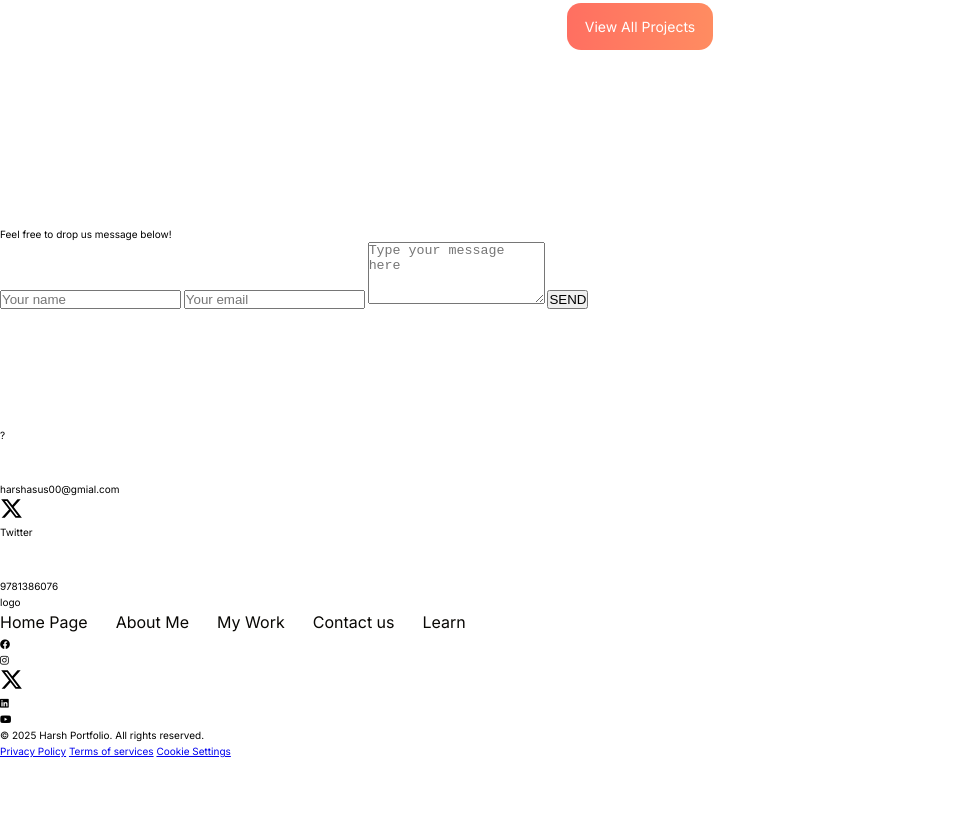
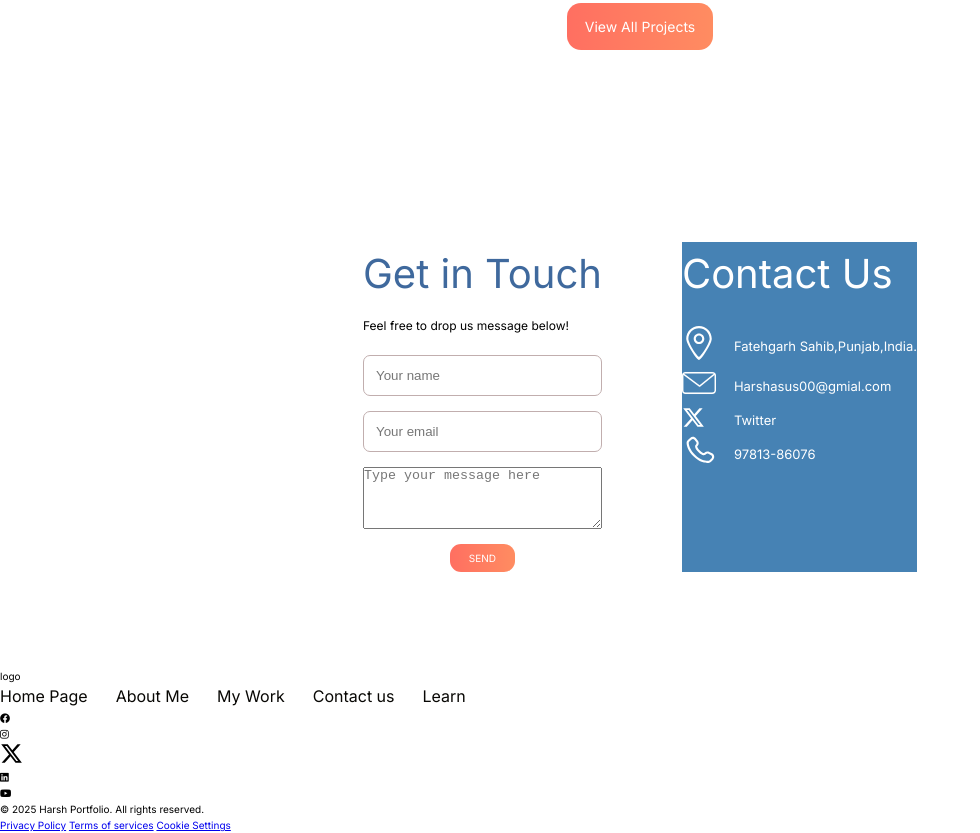
Before and after one commit to harsh120631/personal-portfolio-v2, a website built with Parcel: page index.html in a window 1280 px wide. Shown: the part 3375-4208 px from the top of the page, without its empty margins (0-980 px from the left). Before the commit the page ends 4134 px from the top, so only its background shows below. Built offline with nearby package versions, Linux system fonts and the light colour scheme.

Commit message:
i dont know contact us section can became headache

```diff
--- a/index.html
+++ b/index.html
@@ -240,7 +240,7 @@
       <!-- contact us page -->
       <section class="Contact-us">
         <div class="Contact-us__user--info">
-          <h1 class="Contact-us__user--heading">Get in Touch</h1>
+          <h2 class="Contact-us__user--heading">Get in Touch</h2>
           <p class="Contact-us__user--sub-heading">
             Feel free to drop us message below!
           </p>
@@ -252,13 +252,15 @@
               rows="4"
               required
             ></textarea>
-            <button type="submit">SEND</button>
+            <div class="Contact-us__user--btn text-center ">
+              <button type="submit" class="reusable__btn">SEND</button>
+            </div>
           </form>
         </div>
         <div class="Contact-us__our--info">
-          <h1 class="Contact-us__our--heading">Contact Us</h1>
+          <h2 class="Contact-us__our--heading">Contact Us</h2>
           <div class="Contact-us__our--text">
-            <div class="Contact-us__our--location">
+            <div class="Contact-us__our--location Contact-us__our--details  " style="gap: 1.8rem;">
               <div class="Contact-us__our--location__logo">
                 <img
                   src="src/icon/location svg.svg"
@@ -266,17 +268,17 @@
                   width="34px"
                 />
               </div>
-              <div class="Contact-us__our--location__text">?</div>
+              <div class="Contact-us__our--location__text">Fatehgarh Sahib,Punjab,India.</div>
             </div>
-            <div class="Contact-us__our--email">
+            <div class="Contact-us__our--email Contact-us__our--details" style="gap: 1.8rem;">
               <div class="Contact-us__our--email__logo">
                 <img src="src/icon/Email svg.svg" height="34px" width="34px" />
               </div>
               <div class="Contact-us__our--email__text">
-                harshasus00@gmial.com
+                Harshasus00@gmial.com
               </div>
             </div>
-            <div class="Contact-us__our--Twitter">
+            <div class="Contact-us__our--Twitter Contact-us__our--details" style="gap: 2.9rem;">
               <div class="Contact-us__our--Twitter__logo">
                 <svg
                   xmlns="http://www.w3.org/2000/svg"
@@ -290,11 +292,11 @@
               </div>
               <div class="Contact-us__our--Twitter__text">Twitter</div>
             </div>
-            <div class="Contact-us__our--number">
+            <div class="Contact-us__our--number Contact-us__our--details " style="gap: 1.8rem;">
               <div class="Contact-us__our--number__logo">
                 <img src="src/icon/phonesvg.svg" height="34px" width="34px" />
               </div>
-              <div class="Contact-us__our--number__text">9781386076</div>
+              <div class="Contact-us__our--number__text">97813-86076</div>
             </div>
           </div>
         </div>
--- a/src/sass/layout/_contactus.scss
+++ b/src/sass/layout/_contactus.scss
@@ -0,0 +1,67 @@
+.Contact-us{
+
+    &__user{
+
+        &--heading{
+            margin-bottom: 1rem;
+        }
+        &--sub-heading{
+            font-size: 1.2rem;
+            margin-bottom: 2rem;
+            font-family: inherit;
+        }
+        &--form input{
+            padding: 1.2rem 1.2rem;
+            border-radius: 0.7rem;
+            border: 1px solid #c1aeae;
+            color: black;
+            outline: none;
+            &::placeholder{
+                color: #777;
+            }
+            &:focus{
+                border-color: steelblue;
+            }
+        }
+        &--form{
+            & textarea {
+                color: black;
+
+                &::placeholder{
+                    color: #777;
+                }
+                &:focus{
+                    border: 1px solid steelblue;
+                    outline: none;
+
+                }
+            }
+        }
+    }
+
+    &__user--form{
+        display: flex;
+        gap: 1.5rem;
+        flex-direction: column;
+    }
+
+    &__our{
+        &--info{
+            background-color: steelblue;
+        }
+
+        &--heading{
+            color: white;
+        }
+        &--details{
+            align-items: center;
+            display: flex;
+            gap: 2rem;
+            color: white;
+            font-size: 1.3rem;
+        }
+        &--Twitter__logo{
+            fill: white;
+        }
+    }
+}
--- a/src/sass/pages/_home.scss
+++ b/src/sass/pages/_home.scss
@@ -15,3 +15,12 @@
     margin: 0 auto;
     padding: 9.6rem 0 ;
 }
+
+.Contact-us{
+    max-width: 130rem;
+    margin: 0 auto;
+    padding: 9.6rem 0 ;
+    display: flex;
+    justify-content: center;
+    gap: 8rem;
+}
```
